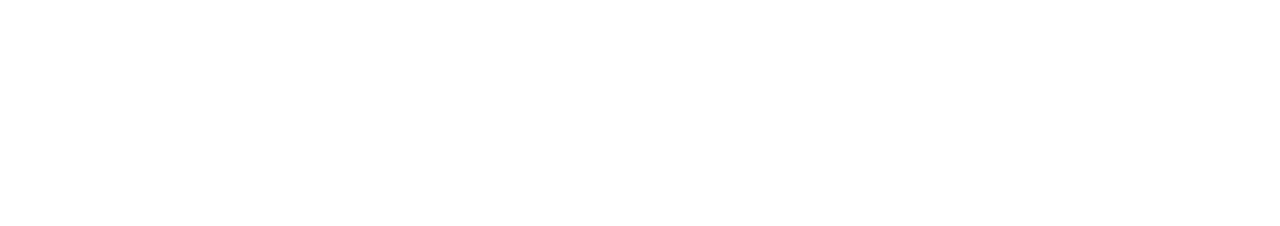
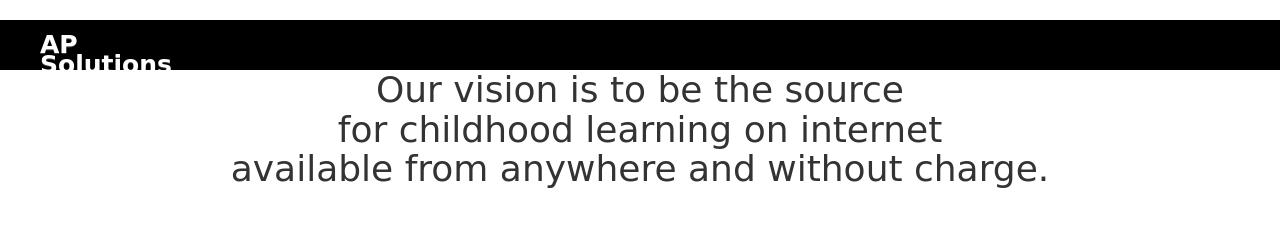
Before and after one commit to AleshPatil/kids_learning_web, a plain HTML site: page index.html in a window 1280 px wide. Drawn offline with Linux system fonts and the light colour scheme.

Commit message:
All files newly renamed added

```diff
--- a/index.html
+++ b/index.html
@@ -9,12 +9,25 @@
 	<link rel="stylesheet" href="bootstrap_folder/bootstrap/css/bootstrap-theme.min.css">
 	<link rel="stylesheet" href="bootstrap_folder/font-awesome/css/font-awesome.min.css">
 	<script src="bootstrap_folder/jquery/jquery.min.js"></script>
-  <script src="bootstrap_folder/jquery-ui/jquery-ui.min.js"></script>
+    <script src="bootstrap_folder/jquery-ui/jquery-ui.min.js"></script>
 	<script src="bootstrap_folder/bootstrap/js/bootstrap.min.js"></script>
     <link rel="stylesheet" href="style_index.css">
-
 </head>
 <body>
-
+    <div>
+        <nav class="navbar-brand">
+            <a href="#"><span>AP Solutions</span></a>
+            <a href="#">Learn</a>
+            <a href="#">Play</a>
+            <a href="#">Solve</a>
+            <a href="#">Video</a>
+        </nav>
+    </div>
+        <div class="vision">
+            <h1 class="h1">
+                Our vision is to be the source<br> for childhood learning
+             on internet<br> available from anywhere and without charge.
+            </h1>
+        </div>
 </body>
 </html>
--- a/style_index.css
+++ b/style_index.css
@@ -0,0 +1,33 @@
+*{
+    font-family: cursive;
+    margin: 0;
+}
+div nav{
+    background-color: black;
+    color:white;
+    width: 100%;
+    margin-top: 0;
+}
+div nav a{
+    color: white;
+    text-decoration: none;
+    margin-left: 25px;
+    cursor: pointer;
+    display: flex;
+    float: left;
+}
+div nav a span{
+    font-size: 25px;
+    font-weight: 600;
+    color: white;
+    margin-right: 1050px;
+    cursor: pointer;
+    display: flex;
+}
+h1{
+    justify-content: center;
+    text-align: center;
+    color: black;
+    font-weight: 800;
+    margin-top:0;
+}
```
Also changed, not shown: game.js (added), learn.html (renamed from kids.html), play.html (added), script.js (deleted), solve.html (added), style_assay.css (deleted), style_kid.css (added), style_kids.css (deleted), style_play.css (added), video.html (renamed from assay.html), 1 other file.
